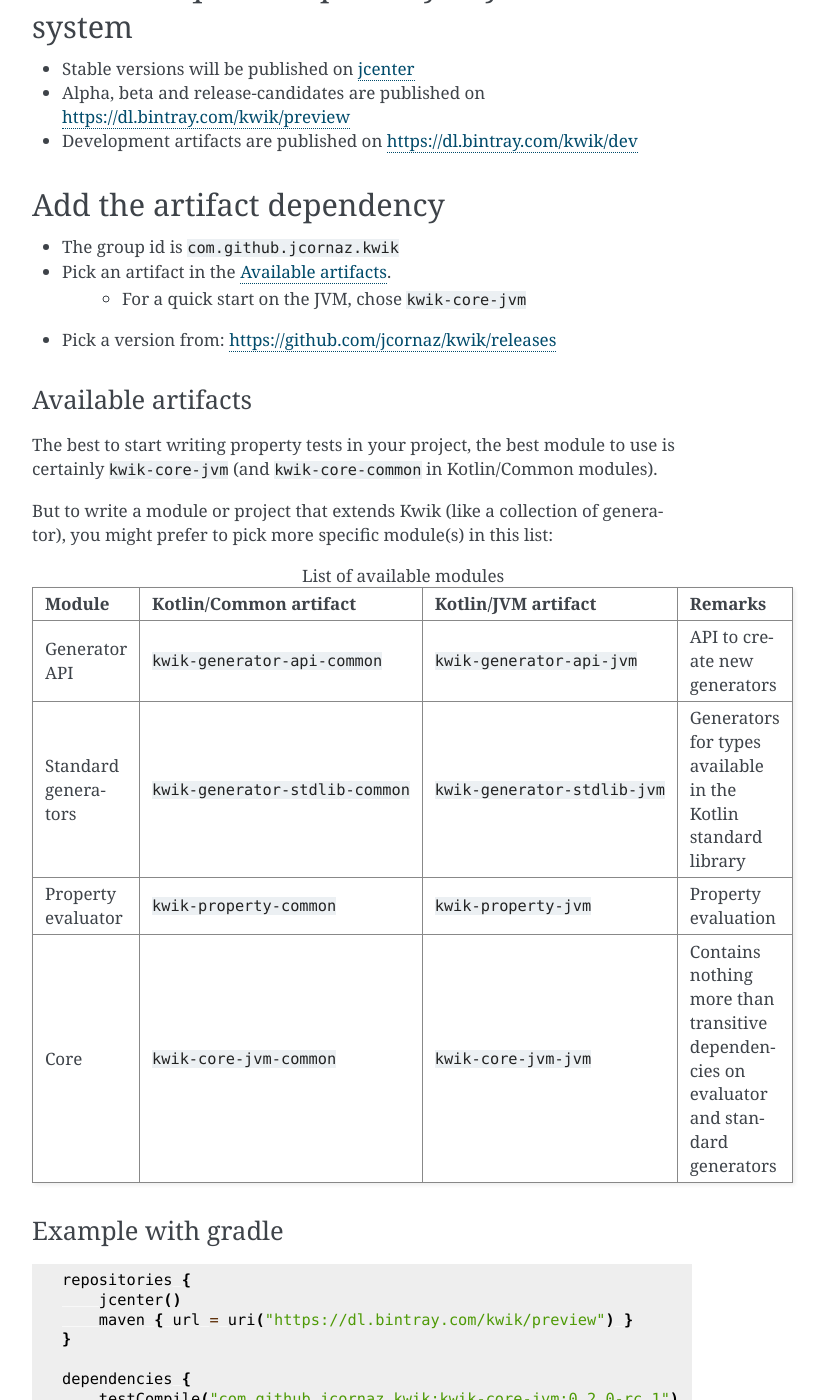
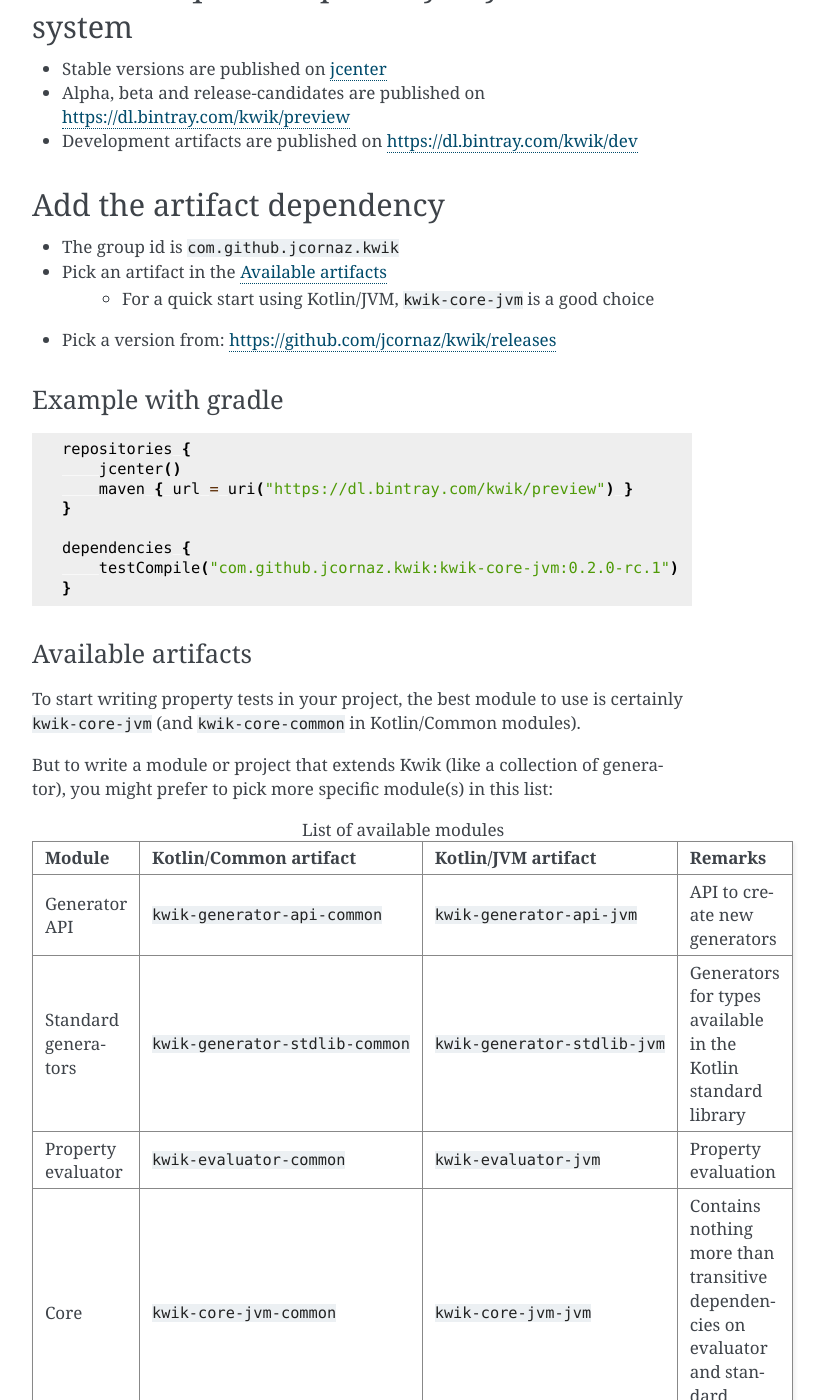
Before and after one commit to jcornaz/kwik, a Sphinx documentation site: the page built from docs/setup.rst, in a window 1280 px wide and 1400 px high, scrolled down 553 px. Shown: the whole window, without its empty margins (388-1213 px from the left). Built offline with Sphinx 7.4.7, drawn with Linux system fonts in a browser that asks for light colours; some of the changed text lies outside the part shown.

Commit message:
Update setup.rst

```diff
--- a/docs/setup.rst
+++ b/docs/setup.rst
@@ -22,7 +22,7 @@
 Add the required repository to your build system
 ------------------------------------------------
 
-- Stable versions will be published on jcenter_
+- Stable versions are published on jcenter_
 - Alpha, beta and release-candidates are published on https://dl.bintray.com/kwik/preview
 - Development artifacts are published on https://dl.bintray.com/kwik/dev
 
@@ -32,14 +32,21 @@
 ---------------------------
 
 - The group id is ``com.github.jcornaz.kwik``
-- Pick an artifact in the `Available artifacts`_.
-    - For a quick start on the JVM, chose ``kwik-core-jvm``
+- Pick an artifact in the `Available artifacts`_
+    - For a quick start using Kotlin/JVM, ``kwik-core-jvm`` is a good choice
 - Pick a version from: https://github.com/jcornaz/kwik/releases
 
+Example with gradle
+...................
+
+.. include:: ../README.rst
+    :start-after: .. startGradleSetup
+    :end-before: .. endGradleSetup
+
 Available artifacts
-......................................
+...................
 
-The best to start writing property tests in your project, the best module to use is certainly ``kwik-core-jvm`` (and ``kwik-core-common`` in Kotlin/Common modules).
+To start writing property tests in your project, the best module to use is certainly ``kwik-core-jvm`` (and ``kwik-core-common`` in Kotlin/Common modules).
 
 But to write a module or project that extends Kwik (like a collection of generator),
 you might prefer to pick more specific module(s) in this list:
@@ -60,20 +67,14 @@
       - ``kwik-generator-stdlib-jvm``
       - Generators for types available in the Kotlin standard library
     * - Property evaluator
-      - ``kwik-property-common``
-      - ``kwik-property-jvm``
+      - ``kwik-evaluator-common``
+      - ``kwik-evaluator-jvm``
       - Property evaluation
     * - Core
       - ``kwik-core-jvm-common``
       - ``kwik-core-jvm-jvm``
       - Contains nothing more than transitive dependencies on evaluator and standard generators
 
-Example with gradle
-...................
-
-.. include:: ../README.rst
-    :start-after: .. startGradleSetup
-    :end-before: .. endGradleSetup
 
 .. _configure-default-iterations:
 
@@ -103,7 +104,7 @@
     }
 
 With the setup above each property would be evaluated 10'000 times (with different random inputs) when test are executed
-on the CI server. (to make it work the server needs to have a ``CI`` environment variable)
+on the CI server. (to make it work, the server needs to have a ``CI`` environment variable)
 
 And any developer may run ``./gradlew test -Dkwik.properties=10`` if he wants a fast feedback loop,
 evaluating each property only 10 times.
```
